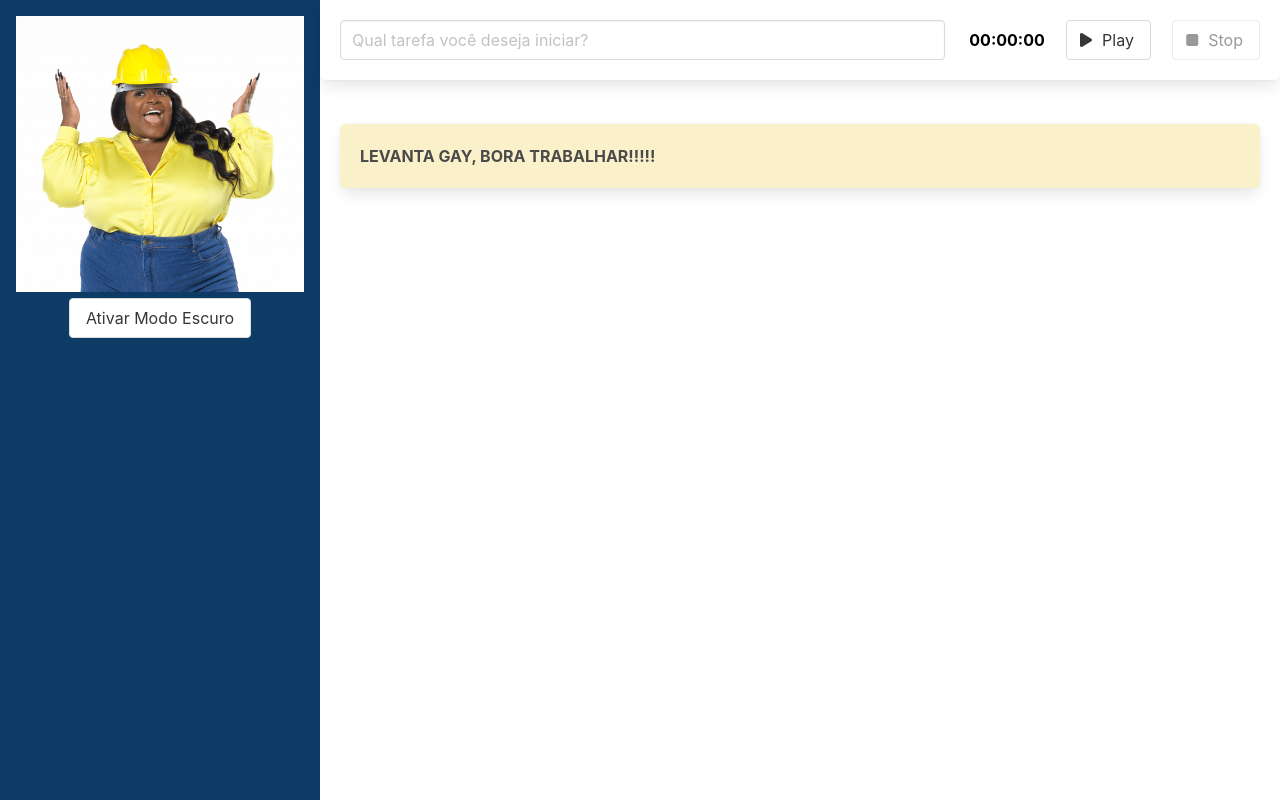
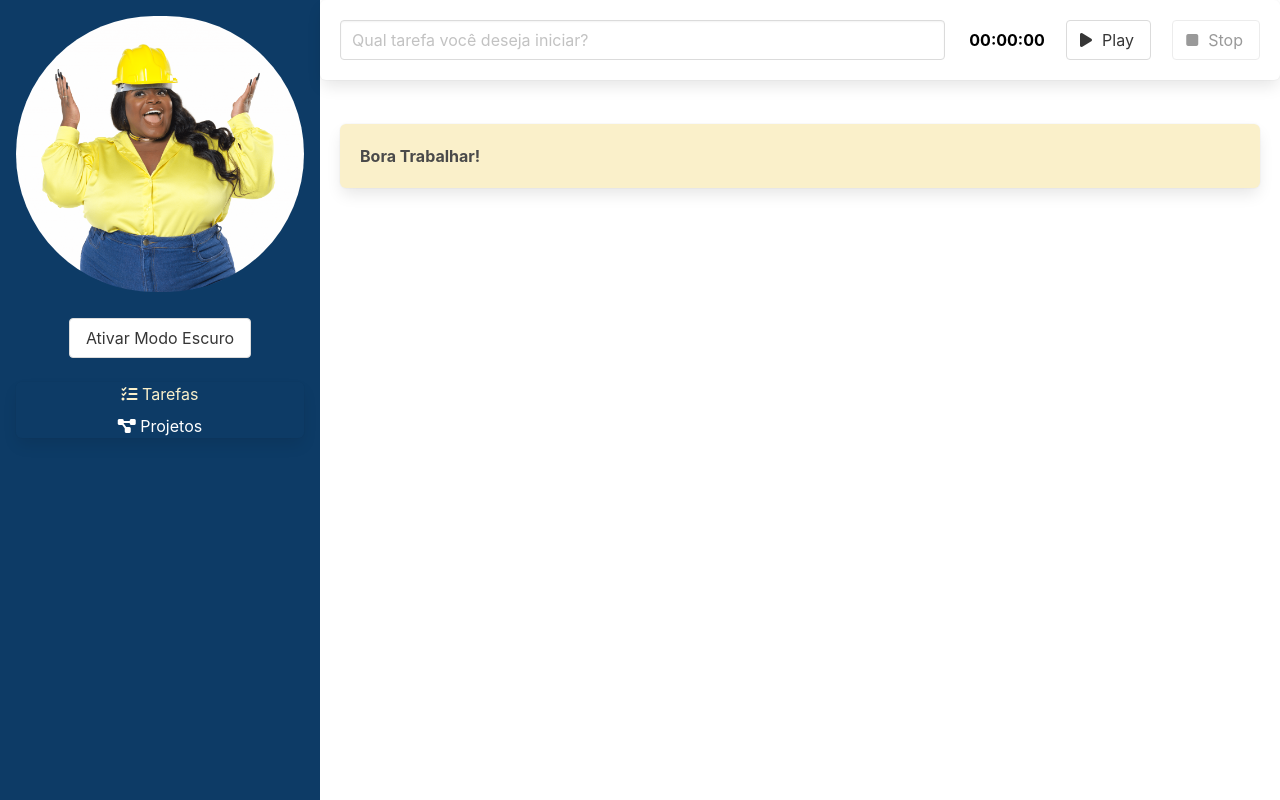
Before and after one commit to acnormun/alura-tracker, a Vue app: page /#/ in a window 1280 px wide. Built offline with nearby package versions, Linux system fonts and the light colour scheme.

Commit message:
setando as rotas

```diff
--- a/package.json
+++ b/package.json
@@ -9,7 +9,8 @@
   },
   "dependencies": {
     "core-js": "^3.8.3",
-    "vue": "^3.2.13"
+    "vue": "^3.2.13",
+    "vue-router": "^4.1.6"
   },
   "devDependencies": {
     "@fortawesome/fontawesome-free": "^6.2.1",
--- a/src/App.vue
+++ b/src/App.vue
@@ -4,13 +4,7 @@
       <BarraLateral @aoTemaAlterado="trocarTema"/>
     </div>
     <div class="column is-three-quarter conteudo">
-      <Formulario  @aoSalvarTarefa="salvarTarefa"/>
-      <div class="lista">
-        <Tarefa v-for="(tarefa,index) in tarefas" :key="index" :tarefa="tarefa"/>
-        <Box v-if="listaVazia">
-          LEVANTA GAY, BORA TRABALHAR!!!!!
-        </Box>
-      </div>
+      <RouterView></RouterView>
     </div>
   </main>
 </template>
@@ -18,34 +12,18 @@
 <script lang="ts">
 import { defineComponent } from 'vue';
 import BarraLateral from './components/BarraLateral.vue'
-import Formulario from './components/Formulario.vue'
-import Tarefa from'./components/Tarefa.vue'
-import ITarefa from './interfaces/ITarefa'
-import Box from './components/Box.vue'
 
 export default defineComponent({
   name: 'App',
   components: {
     BarraLateral,
-    Formulario,
-    Tarefa,
-    Box
   },
   data(){
     return {
-      tarefas: [] as ITarefa[],
       modoEscuroAtivo: false
     }
   },
-  computed: {
-    listaVazia(): boolean{
-      return this.tarefas.length===0;
-    }
-  },
   methods: {
-    salvarTarefa(tarefa:ITarefa){
-      this.tarefas.push(tarefa)
-    },
     trocarTema(modoEscuroAtivo:boolean){
       this.modoEscuroAtivo = modoEscuroAtivo;
     }
--- a/src/components/BarraLateral.vue
+++ b/src/components/BarraLateral.vue
@@ -1,9 +1,27 @@
 <template>
     <header>
         <h1>
-            <img src="../assets/jojo.png" alt="Logo">
+            <img src="../assets/jojo.png" alt="Logo" class="logo">
         </h1>
-        <button class="button" @click="alterarTema">{{textoBotao}}</button>
+        <div class="has-text-certered">
+          <button class="button" @click="alterarTema">{{textoBotao}}</button>
+        </div>
+        <nav class="panel mt-5">
+          <ul>
+            <li>
+              <router-link to="/" class="link">
+                <i class="fas fa-tasks"></i>
+                Tarefas
+              </router-link>
+            </li>
+            <li>
+              <router-link to="/projetos" class="link">
+                <i class="fas fa-project-diagram"></i>
+                Projetos
+              </router-link>
+            </li>
+          </ul>
+        </nav>
     </header>
 
 </template>
@@ -44,10 +62,28 @@ header {
   height: 100vh;
   text-align: center;
 }
+
+.logo{
+  width: 20rem;
+  border-radius: 10rem;
+  margin-bottom: 1.25rem;
+}
 @media only screen and (max-width: 768px) {
   header {
     padding: 2.5rem;
     height: auto;
   }
 }
+.panel li {
+    margin: 8px 0;
+}
+.link {
+    color: #fff;
+}
+.link:hover {
+    color: #FAF0CA;
+}
+.link.router-link-active {
+    color: #FAF0CA;
+}
 </style>
--- a/src/main.ts
+++ b/src/main.ts
@@ -2,5 +2,8 @@
 import { createApp } from 'vue'
 import App from './App.vue'
 import '@fortawesome/fontawesome-free/css/all.css'
+import roteador from './roteador'
 
-createApp(App).mount('#app')
+createApp(App)
+    .use(roteador)
+    .mount('#app')
--- /dev/null
+++ b/src/roteador/index.ts
@@ -0,0 +1,15 @@
+import { createRouter, createWebHashHistory, RouteRecordRaw } from "vue-router"
+import Tarefas from '../views/Tarefas.vue'
+import Projetos from '../views/Projetos.vue'
+
+const rotas: RouteRecordRaw[]=[
+    {path: '/', name:'Tarefas', component: Tarefas},
+    {path:'/projetos', name:'Projetos', component:Projetos}
+]
+
+const roteador= createRouter({
+    history: createWebHashHistory(),
+    routes: rotas
+})
+
+export default roteador
--- /dev/null
+++ b/src/views/Projetos.vue
@@ -0,0 +1,11 @@
+<template>
+    <h1>Projetos</h1>
+</template>
+
+<script lang="ts">
+import { defineComponent } from 'vue';
+
+export default defineComponent({
+    name:'Projetos'
+})
+</script>
--- /dev/null
+++ b/src/views/Tarefas.vue
@@ -0,0 +1,44 @@
+<template>
+  <Formulario @aoSalvarTarefa="salvarTarefa"/>
+    <div class="lista">
+        <Tarefa v-for="(tarefa,index) in tarefas" :key="index" :tarefa="tarefa"/>
+        <Box v-if="listaVazia">
+            Bora Trabalhar!
+        </Box>
+    </div>
+</template>
+
+  <script lang="ts">
+  import { defineComponent } from 'vue';
+  import BarraLateral from '../components/BarraLateral.vue'
+  import Formulario from '../components/Formulario.vue'
+  import Tarefa from'../components/Tarefa.vue'
+  import ITarefa from '../interfaces/ITarefa'
+  import Box from '../components/Box.vue'
+
+  export default defineComponent({
+    name: 'Tarefas',
+    components: {
+      BarraLateral,
+      Formulario,
+      Tarefa,
+      Box
+    },
+    data(){
+      return {
+        tarefas: [] as ITarefa[]
+      }
+    },
+    computed: {
+      listaVazia(): boolean{
+        return this.tarefas.length===0;
+      }
+    },
+    methods: {
+      salvarTarefa(tarefa:ITarefa){
+        this.tarefas.push(tarefa)
+      }
+    }
+
+  });
+  </script>
```
Also changed, not shown: 1 other file (tests, documents, lock files or other folders).
